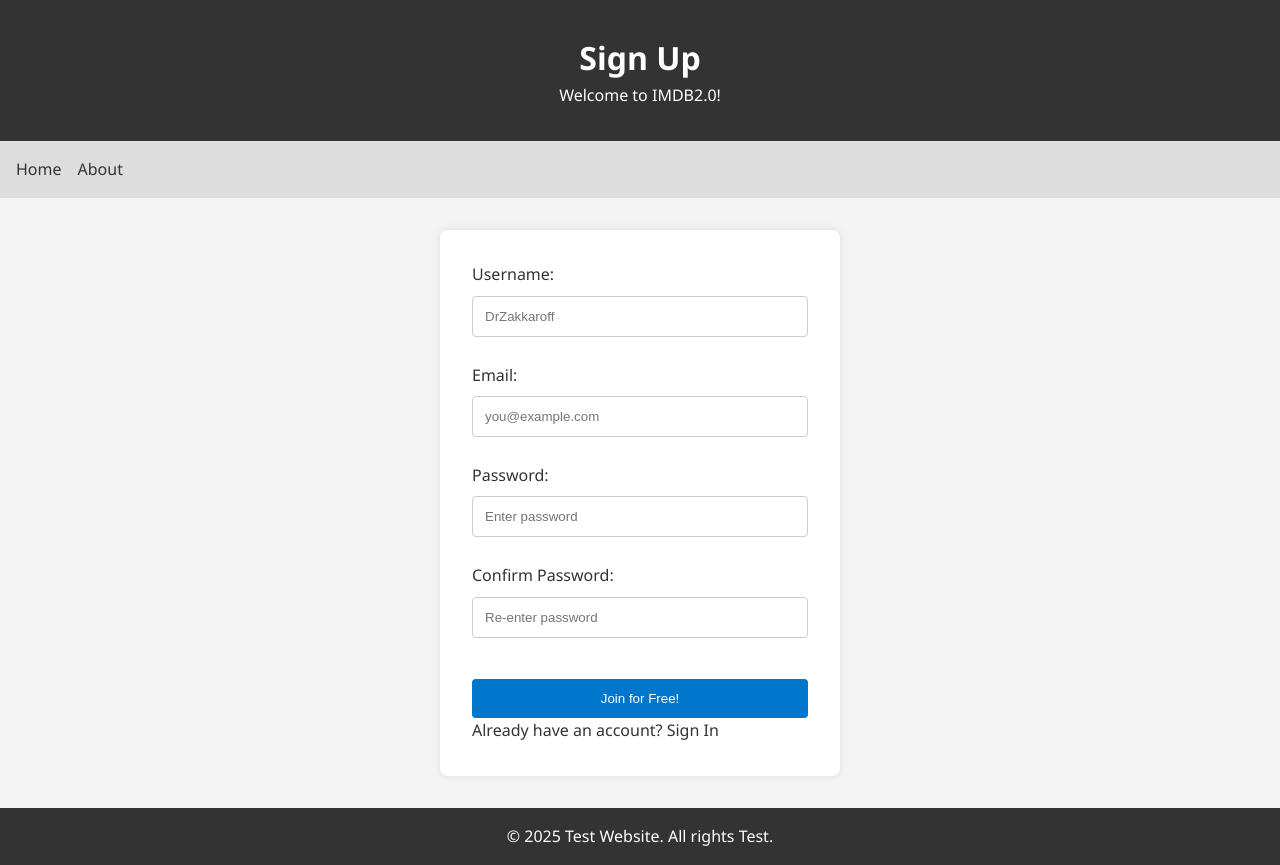
After one commit to Camusi/INFO263-Group-Assignment, a PHP site: page /signup.php in a window 1280 px wide. The commit adds this page. Run offline with PHP 8.4, Linux system fonts and the light colour scheme.

Commit message:
Updated Index/Sign In/Signup flow

```diff
--- a/2025-group1/imdb2/index.php
+++ b/2025-group1/imdb2/index.php
@@ -19,7 +19,7 @@
 
   <nav class="navbar">
     <div class="nav-left">
-      <a href="#navbar">Home</a>
+      <a href="#navbar" class="active">Home</a>
       <a href="about.php">About</a>
     </div>
     <div class="nav-center">
--- a/2025-group1/imdb2/signin.php
+++ b/2025-group1/imdb2/signin.php
@@ -24,6 +24,7 @@
       <label>Email:<br><input type="email" placeholder="you@example.com"></label><br><br>
       <label>Password:<br><input type="password" placeholder="Enter password"></label><br><br>
       <button type="submit">Sign In</button>
+      <p>Don't have an account? <a href="signup.php">Sign Up</a></p>
     </form>
   </main>
 
--- /dev/null
+++ b/2025-group1/imdb2/signup.php
@@ -0,0 +1,37 @@
+<!DOCTYPE html>
+<html lang="en">
+<head>
+  <meta charset="UTF-8" />
+  <meta name="viewport" content="width=device-width, initial-scale=1" />
+  <title>Sign Up | IMDB2.0</title>
+  <link rel="stylesheet" href="resources/style.css" />
+</head>
+<body>
+  <header class="header">
+    <h1>Sign Up</h1>
+    <p>Welcome to IMDB2.0!</p>
+  </header>
+
+  <nav class="navbar">
+    <div class="nav-left">
+      <a href="index.php">Home</a>
+      <a href="about.php">About</a>
+    </div>
+  </nav>
+
+  <main class="main-content">
+    <form class="signin-form">
+      <label>Username:<br><input type="name" placeholder="DrZakkaroff" required></label><br><br>
+      <label>Email:<br><input type="email" placeholder="you@example.com" required></label><br><br>
+      <label>Password:<br><input type="password" placeholder="Enter password" required></label><br><br>
+      <label>Confirm Password:<br><input type="password" placeholder="Re-enter password" required></label><br><br>
+      <button type="submit">Join for Free!</button>
+        <p>Already have an account? <a href="signin.php">Sign In</a></p>
+    </form>
+  </main>
+
+  <footer class="footer">
+    <p>&copy; 2025 Test Website. All rights Test.</p>
+  </footer>
+</body>
+</html>
```
